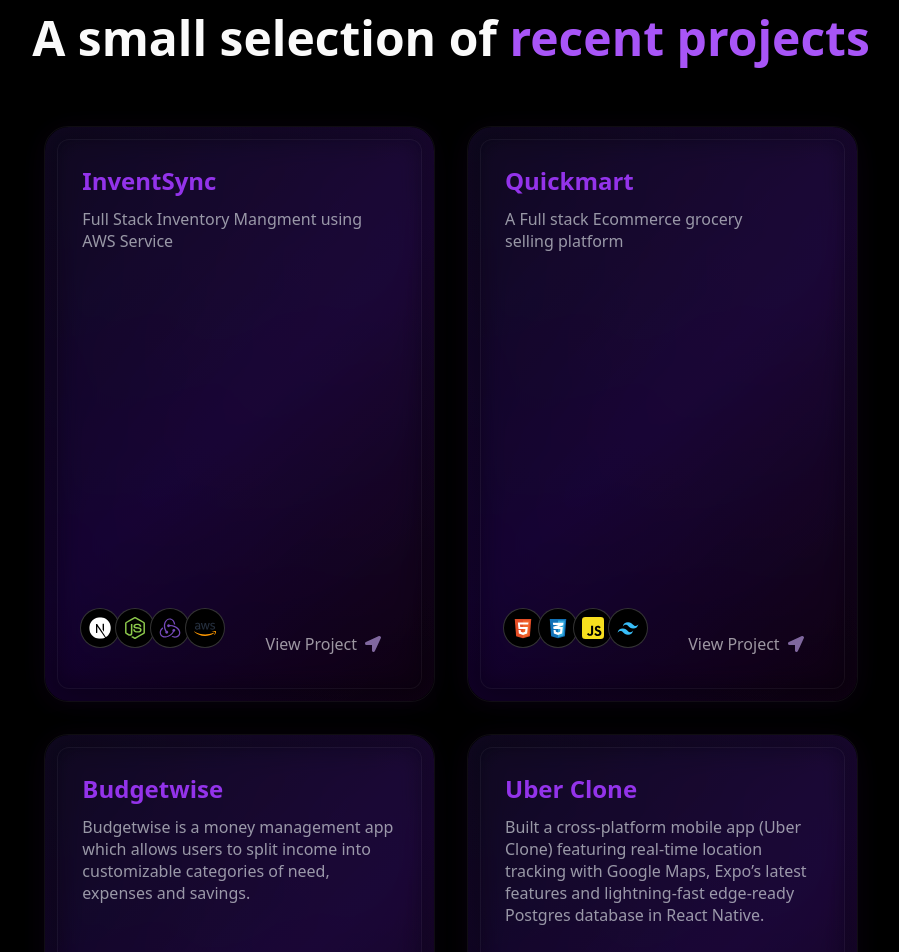
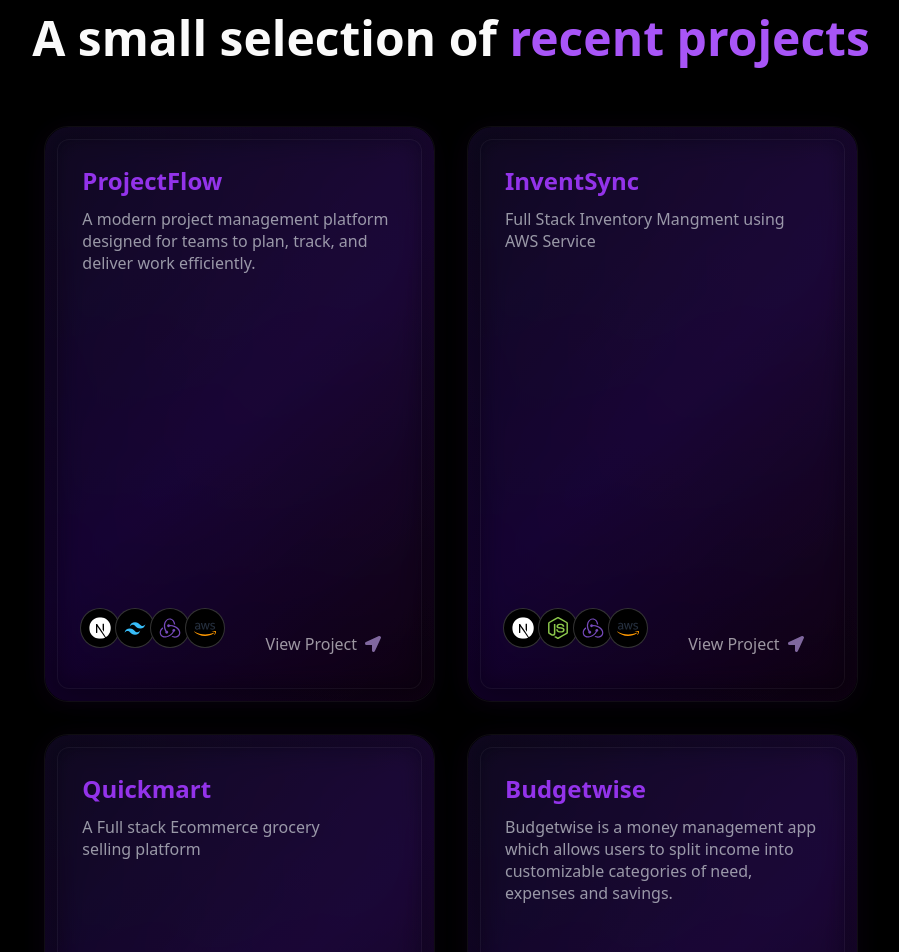
Before and after one commit to PatelGH0512/Devarshi-Portfolio, a Next.js app: page / in a window 1280 px wide. Shown: the part 3740-4692 px from the top of the page, without its empty margins (189-1088 px from the left). Built offline with nearby package versions, Linux system fonts and the light colour scheme.

Commit message:
projects updated

```diff
--- a/components/RecentsProjects.tsx
+++ b/components/RecentsProjects.tsx
@@ -6,31 +6,31 @@ export function GlowingEffectDemo() {
   const projects = [
     {
       id: 1,
+      title: "ProjectFlow",
+      des: "A modern project management platform designed for teams to plan, track, and deliver work efficiently.",
+      iconLists: ["/next.svg", "/tail.svg", "/redux.svg", "/aws.svg"],
+      link: "https://github.com/PatelGH0512/projectflow",
+    },
+    {
+      id: 2,
       title: "InventSync",
       des: "Full Stack Inventory Mangment using AWS Service",
       iconLists: ["/next.svg", "/node.svg", "/redux.svg", "/aws.svg"],
       link: "https://github.com/PatelGH0512/inventSync",
     },
     {
-      id: 2,
+      id: 3,
       title: "Quickmart",
       des: "A Full stack Ecommerce grocery selling platform",
       iconLists: ["/html.svg", "/css.svg", "/javascript.svg", "/tail.svg"],
       link: "https://github.com/PatelGH0512/quickmart",
     },
     {
-      id: 3,
+      id: 4,
       title: "Budgetwise",
       des: "Budgetwise is a money management app which allows users to split income into customizable categories of need, expenses and savings.",
       iconLists: ["dart.svg", "python.svg"],
       link: "https://github.com/PatelGH0512/Dart-Project",
-    },
-    {
-      id: 4,
-      title: "Uber Clone",
-      des: "Built a cross-platform mobile app (Uber Clone) featuring real-time location tracking with Google Maps, Expo’s latest features and lightning-fast edge-ready Postgres database in React Native.",
-      iconLists: ["/re.svg", "/expo.svg", "/PostgresSQL.svg", "/google.svg"],
-      link: "https://github.com/PatelGH0512/uber-clone",
     },
     {
       id: 5,
@@ -74,7 +74,13 @@ interface GridItemProps {
   className: string;
 }
 
-const GridItem = ({ title, description, className, icon,link }: GridItemProps) => {
+const GridItem = ({
+  title,
+  description,
+  className,
+  icon,
+  link,
+}: GridItemProps) => {
   const iconLists = Array.isArray(icon) ? icon : [];
   return (
     <li className={`list-none ${className} group`}>
```
